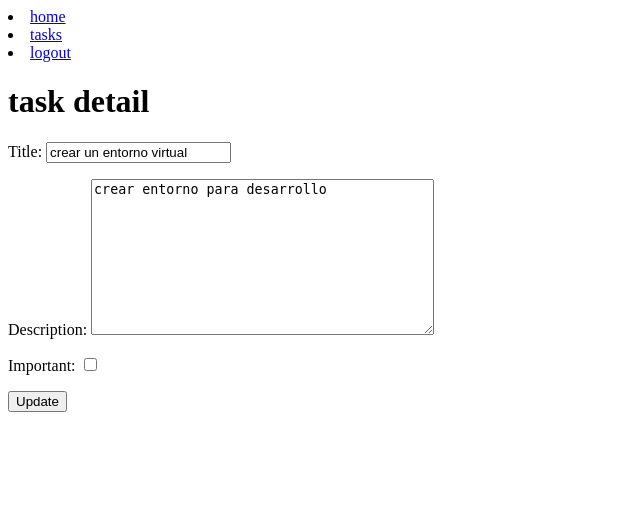
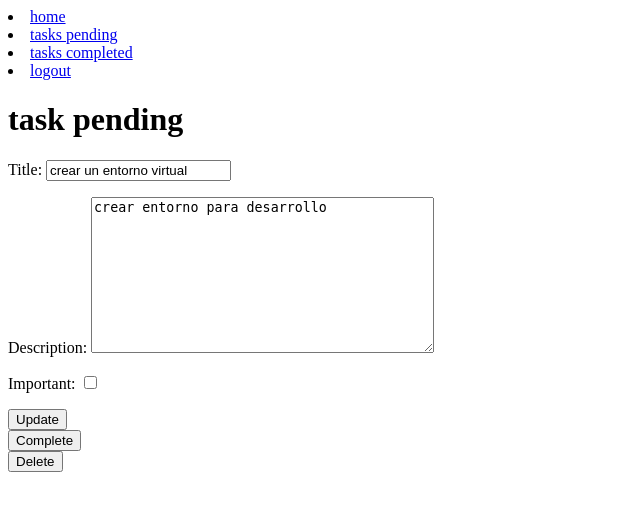
Before and after one commit to brionesjavier/django-crud-auth, a Django app: page /tasks/1/ in a window 1280 px wide. Shown: the top 511 px of the page, without its empty margins (0-640 px from the left). Run offline with Django 5.2, Linux system fonts and the light colour scheme; a user stored in the database is signed in; data comes from the database, SQL or seed files in the repository; both versions use the stored data as it was after the commit.

Commit message:
agregado las funcionalidades update y delete

```diff
--- a/tasks/templates/layouts/base.html
+++ b/tasks/templates/layouts/base.html
@@ -8,8 +8,8 @@
   <body>
     <nav>
       <li><a href="{% url 'home'%}">home</a></li>
-      <li><a href="{% url 'tasks'%}">tasks</a></li>
-
+      <li><a href="{% url 'tasks'%}">tasks pending</a></li>
+      <li><a href="{% url 'tasks_completed'%}">tasks completed</a></li>
       {% if user.is_authenticated %}
       <li><a href="{% url 'logout'%}">logout</a></li>
 
--- a/tasks/templates/task_detail.html
+++ b/tasks/templates/task_detail.html
@@ -1,7 +1,7 @@
 {% extends "layouts/base.html"%}
 
 {% block content%}
-<h1>task detail</h1>
+<h1>task pending</h1>
 
 {{error}}
 <form action="{% url 'task_detail' task.id %}" method="POST">
@@ -12,6 +12,15 @@
     <button>Update</button>
 </form>
 
+<form action="{% url 'complete_task' task.id %}" method="POST">
+    {% csrf_token %}
+    <button>Complete</button>
+</form>
+<form action="{% url 'delete_task' task.id %}"  method="POST">
+    {% csrf_token %}
+    <button>Delete</button>
+</form>
+
 
 
 
--- a/tasks/templates/tasks.html
+++ b/tasks/templates/tasks.html
@@ -1,7 +1,8 @@
 {% extends "layouts/base.html"%}
 
 {% block content%}
-<h1>tasks</h1>
+<h1>{{title}}</h1>
+<a href="{% url 'create_task'%}"> create tasks</a>
 
 <ul>
 {% for task in tasks%}
--- a/tasks/urls.py
+++ b/tasks/urls.py
@@ -7,7 +7,10 @@ urlpatterns = [
     path("signup/", views.signup, name=("signup")),
     path("signin/", views.signin, name="signin"),
     path("tasks/", views.tasks, name="tasks"),
+    path("tasks_completed/", views.tasks_completed, name="tasks_completed"),
     path("tasks/create/", views.create_task, name="create_task"),
     path("tasks/<int:id>/", views.task_detail, name="task_detail"),
+    path("tasks/<int:id>/complete", views.complete_task, name="complete_task"),
+    path("tasks/<int:id>/delete", views.delete_task, name="delete_task"),
     path("logout/", views.signout, name="logout"),
 ]
--- a/tasks/views.py
+++ b/tasks/views.py
@@ -6,6 +6,7 @@ from django.db import IntegrityError
 from django.http import HttpResponse
 from .form import TaskForm
 from .models import Task
+from django.utils import timezone
 
 
 def home(request):
@@ -91,7 +92,15 @@ def signout(request):
 def tasks(request):
     tasks = Task.objects.filter(user=request.user, datecompleted__isnull=True)
 
-    return render(request, "tasks.html", {"tasks": tasks})
+    return render(request, "tasks.html", {"tasks": tasks, "title": "tasks pending"})
+
+
+def tasks_completed(request):
+    tasks = Task.objects.filter(
+        user=request.user, datecompleted__isnull=False
+    ).order_by("-datecompleted")
+
+    return render(request, "tasks.html", {"tasks": tasks, "title": "tasks completed"})
 
 
 def create_task(request):
@@ -135,3 +144,20 @@ def task_detail(request, id):
                 "task_detail.html",
                 {"task": task, "form": form, "error": "Error updating task"},
             )
+
+
+def complete_task(request, id):
+    task = get_object_or_404(Task, pk=id, user=request.user)
+
+    if request.method == "POST":
+        task.datecompleted = timezone.now()
+        task.save()
+        return redirect("tasks")
+
+
+def delete_task(request, id):
+    task = get_object_or_404(Task, pk=id, user=request.user)
+
+    if request.method == "POST":
+        task.delete()
+        return redirect("tasks")
```
Also changed, not shown: db.sqlite3.
